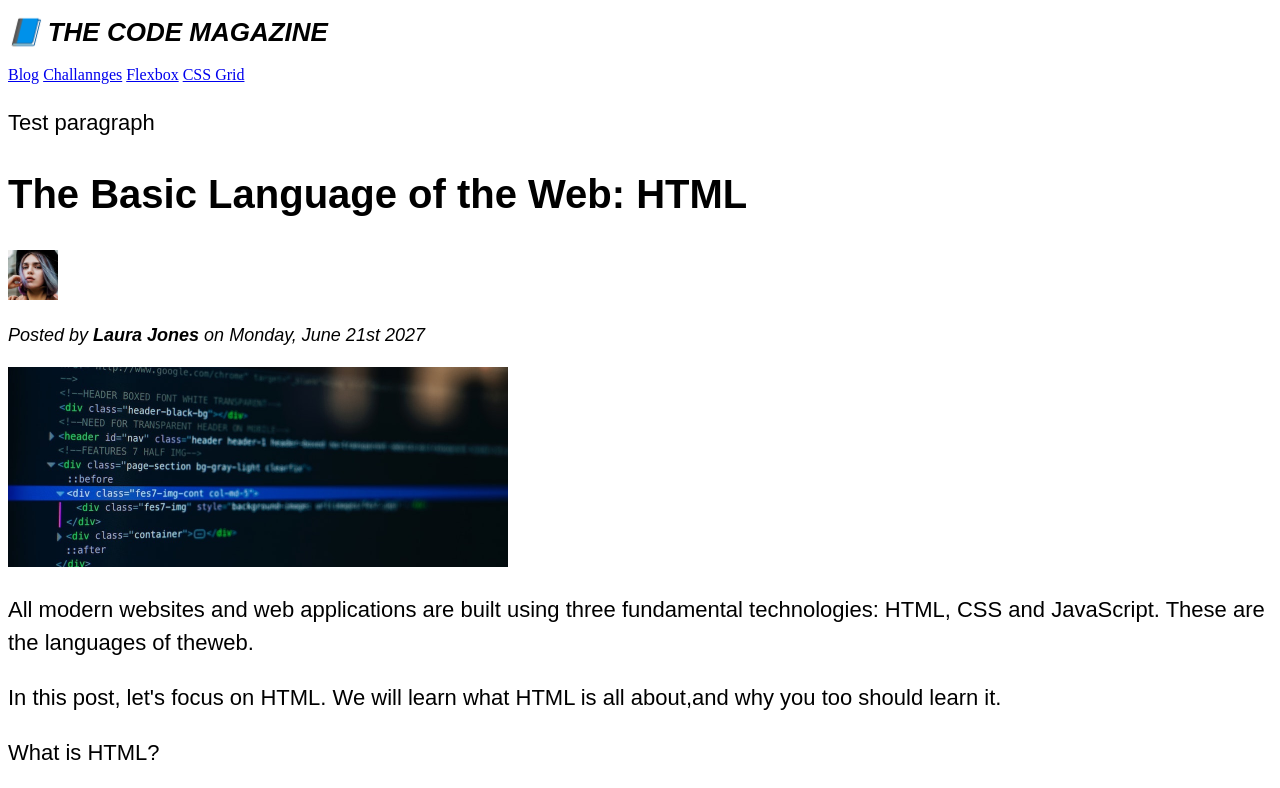
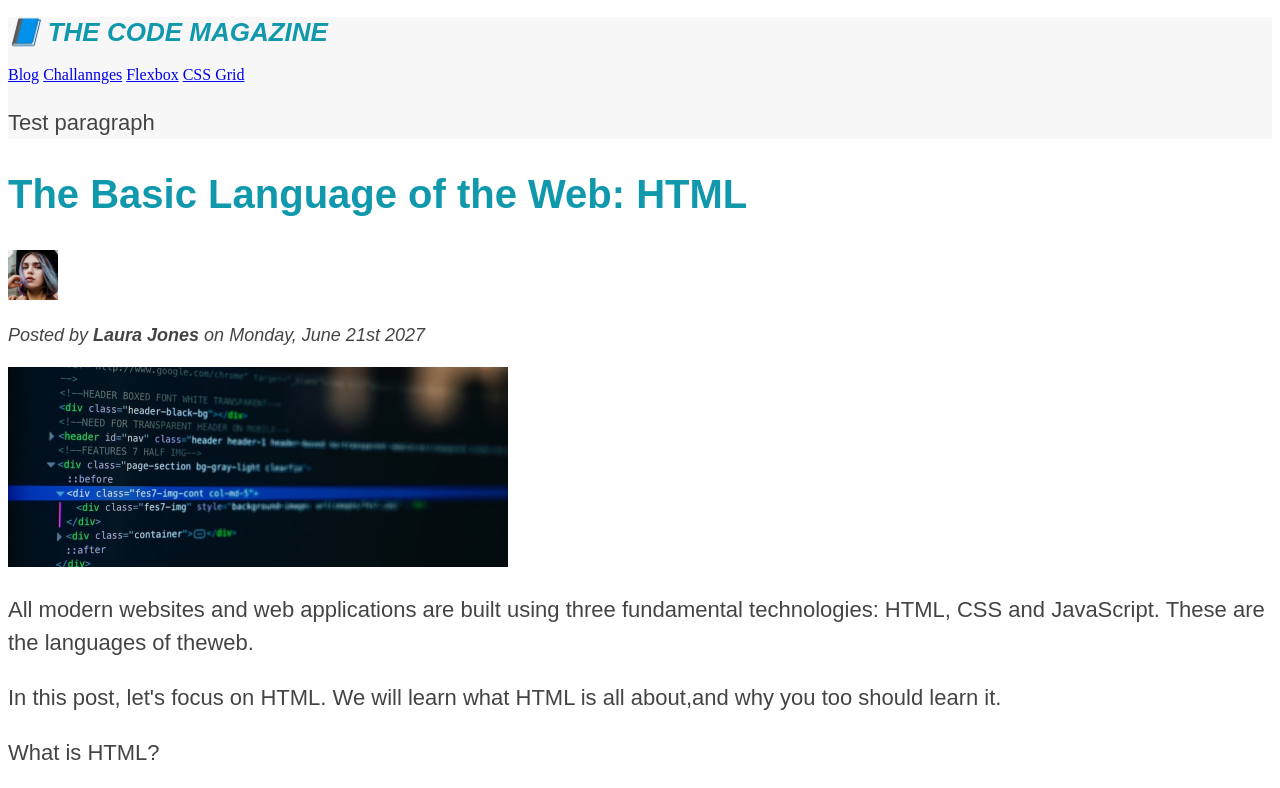
Before and after one commit to balintbregyan/WebDev101, a plain HTML site: page CSS/CSS-Fundamentals/index.html in a window 1280 px wide. Shown: the top 788 px of the page. Drawn offline with Linux system fonts and the light colour scheme.

Commit message:
CSS Colors and Backgrounds

```diff
--- a/CSS/CSS-Fundamentals/index.html
+++ b/CSS/CSS-Fundamentals/index.html
@@ -16,7 +16,7 @@
     <h6>The Basic Language of the Web: HTML</h6>
     -->
 
-    <header>
+    <header class="main-header">
       <h1>📘 The Code Magazine</h1>
 
       <nav>
--- a/CSS/CSS-Fundamentals/style.css
+++ b/CSS/CSS-Fundamentals/style.css
@@ -5,6 +5,13 @@ h4,
 p,
 li {
   font-family: sans-serif;
+  color: #444;
+}
+
+h1,
+h2,
+h3 {
+  color: #1098ad;
 }
 
 h1 {
@@ -12,6 +19,7 @@ h1 {
   font-family: sans-serif;
   text-transform: uppercase;
   font-style: italic;
+  color: #1098ad;
 }
 
 h2 {
@@ -70,3 +78,12 @@ li {
 .removing-bullets {
   list-style: none;
 }
+
+.main-header {
+  background-color: #f7f7f7;
+}
+
+aside {
+  background-color: #f7f7f7;
+  border: 5px solid #1098ad;
+}
```
